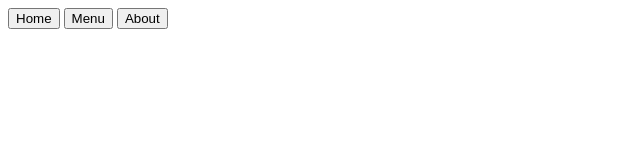
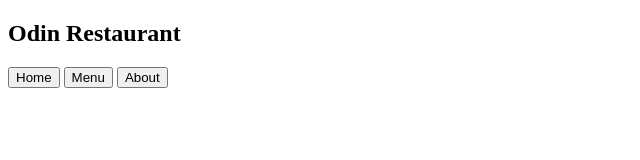
Before and after one commit to iysz18/Odin-Restaurant, a website built with webpack: page src/template.html in a window 1280 px wide. Shown: the whole page, without its empty margins (0-640 px from the left). Built offline with nearby package versions, Linux system fonts and the light colour scheme.

Commit message:
Added h1 header for the Logo 'Odin Restaurant'.

```diff
--- a/src/template.html
+++ b/src/template.html
@@ -9,6 +9,7 @@
     <!-- as to be expected, section for the header/navbar -->
     <header>
         <nav>
+            <h1>Odin Restaurant</h1>
             <button>Home</button>
             <button>Menu</button>
             <button>About</button>
@@ -16,6 +17,8 @@
     </header>
 
     <!-- container holding the main content of the page -->
-    <div id="content"></div>
+    <div id="content">
+
+    </div>
 </body>
 </html>
```
